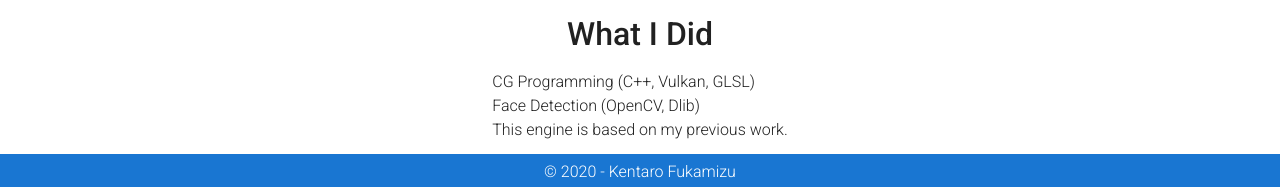
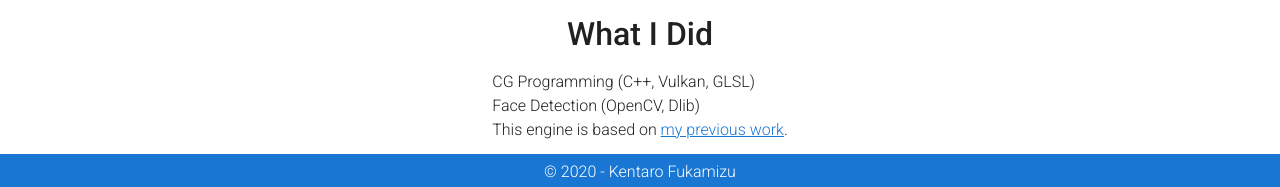
Before and after one commit to dipmizu914/portfolio, a Vue app: page /Vtuber in a window 1280 px wide. Shown: the part 741-928 px from the top of the page. Built offline with nearby package versions, Linux system fonts and the light colour scheme.

Commit message:
first commit

```diff
--- a/src/views/works/Vtuber.vue
+++ b/src/views/works/Vtuber.vue
@@ -19,7 +19,7 @@
             <h1 class="Display-3 font-weight-medium mb-3">What I Did</h1>
             <h4 class="font-weight-light">CG Programming (C++, Vulkan, GLSL)<br>
                 Face Detection (OpenCV, Dlib)<br>
-                This engine is based on my previous work.
+                This engine is based on <router-link to="/PathEngine">my previous work</router-link>.
             </h4>
         </v-layout>
     </v-container>
```
Also changed, not shown: 9 other files (tests, documents, lock files or other folders).
